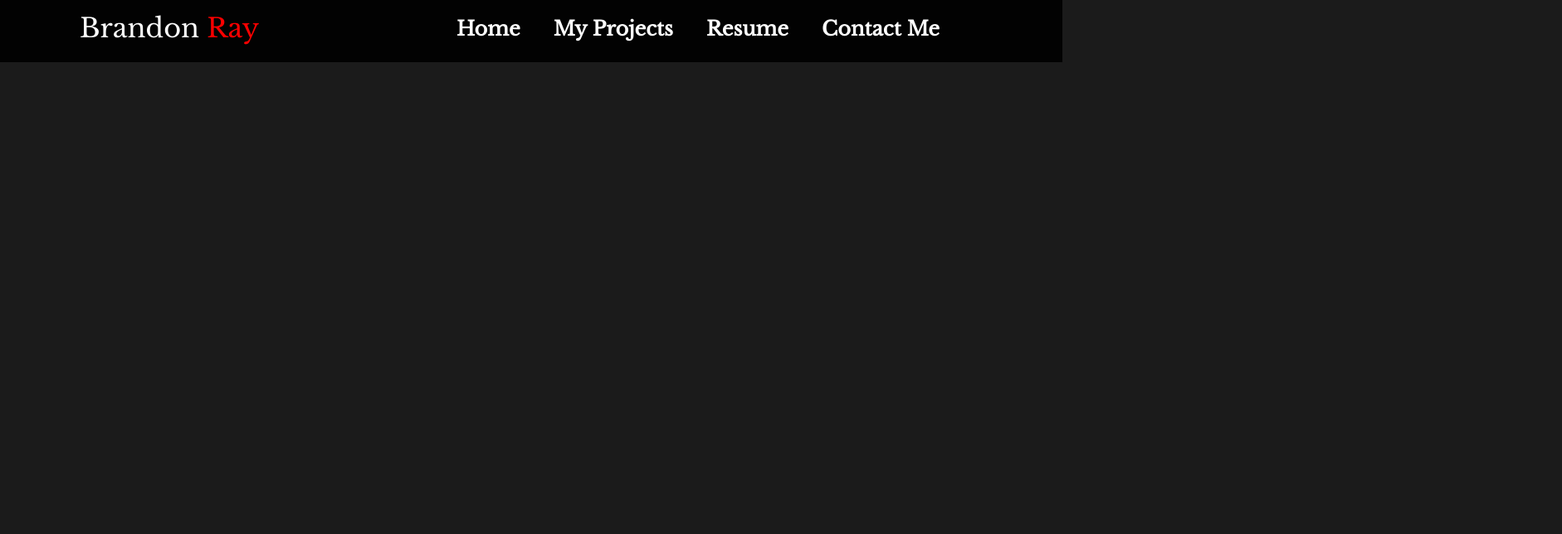
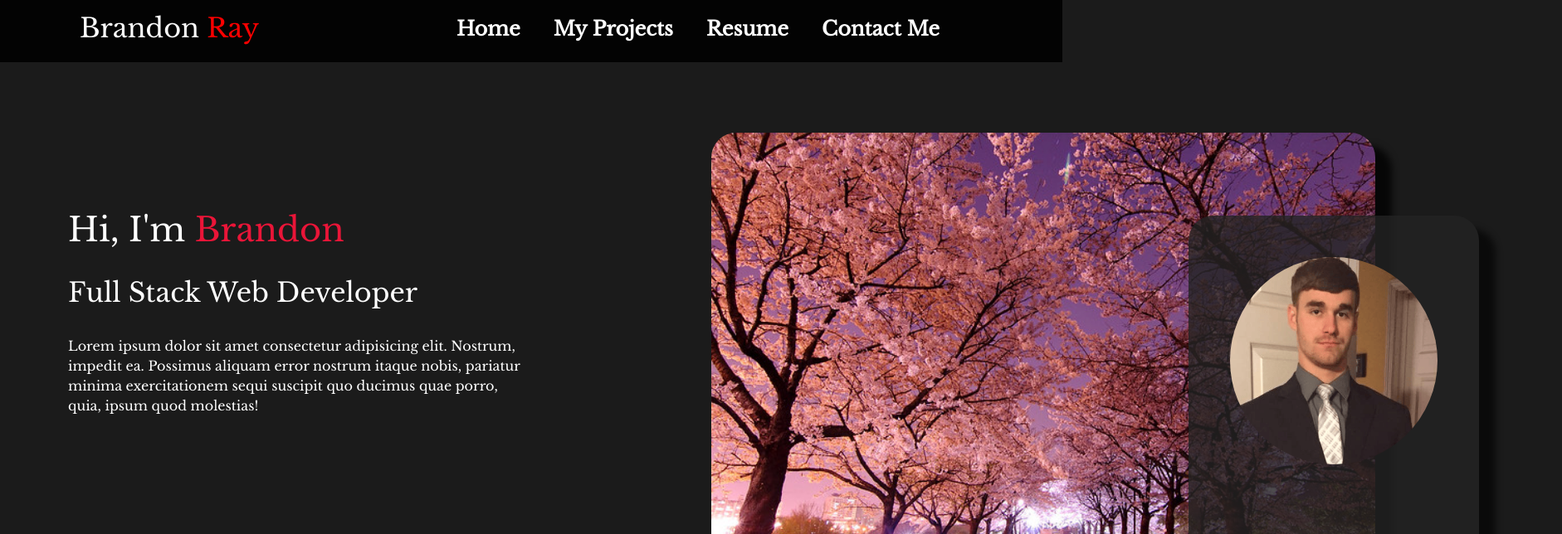
Before and after one commit to BxRay95/Brandon-Ray-Portfolio, a React (Create React App) app: page / in a window 1280 px wide. Shown: the top 644 px of the page at 83% size, 1882 px wide, since content can reach past the window. Built offline with nearby package versions, Linux system fonts and the light colour scheme.

Commit message:
adds home page section and the styling

```diff
--- a/src/App.css
+++ b/src/App.css
@@ -63,3 +63,80 @@ nav ul li a:hover {
     color: #ea1538;
     transition: .3s;
 }
+
+section {
+    display: grid;
+    width: 0 auto;
+    place-items: center;
+    align-content: center;
+    min-height: 100vh;
+    padding: 10rem 2rem;
+}
+
+.full-stack-container {
+    margin-left: -1200px;
+    margin-top: -650px;
+}
+
+.intro-name {
+    display: flex;
+    font-size: x-large;
+    justify-content: left;
+}
+
+.full-stack-web-developer {
+    display: flex;
+    padding-top: 25px;
+    padding-bottom: 25px;
+}
+
+.short-motivation {
+    max-width: 550px;
+}
+
+.about-me-text {
+    text-align: center;
+    padding-top: 350px;
+}
+
+.self-image img {
+    display: flex;
+    width: 250px;
+    height: 250px;
+    object-fit: cover;
+    background-color: rgb(190, 186, 186);
+    border-radius: 50%;
+    position: relative;
+    z-index: 0;
+    margin-top: -550px;
+    margin-left: 1450px;
+    margin-right: 150px;
+}
+
+.self-image-grey-container {
+    display: flex;
+    justify-content: center;
+    align-items: center;
+    width: 350px;
+    height: 600px;
+    background-color: rgb(35, 35, 35);
+    border-radius: 30px;
+    z-index: 0;
+    position: relative;
+    opacity: 80%;
+    margin-left: 1400px;
+    margin-top: -450px;
+    -webkit-box-shadow: 22px 14px 9px -2px rgba(0,0,0,0.77);
+    -moz-box-shadow: 22px 14px 9px -2px rgba(0,0,0,0.77);
+    box-shadow: 22px 14px 9px -2px rgba(0,0,0,0.77);
+}
+
+.cherry-blossum-img {
+    display: flex;
+    margin-right: -600px;
+    border-radius: 30px;
+    z-index: 0;
+    -webkit-box-shadow: 22px 14px 9px -2px rgba(0,0,0,0.77);
+    -moz-box-shadow: 22px 14px 9px -2px rgba(0,0,0,0.77);
+    box-shadow: 22px 14px 9px -2px rgba(0,0,0,0.77);
+}
--- a/src/App.js
+++ b/src/App.js
@@ -1,11 +1,13 @@
 import React from 'react';
 import CustomNavbar from './components/Navbar';
 import './App.css'
+import HomePage from './components/HomePage';
 
 const App = () => {
   return (
     <div>
       <CustomNavbar />
+      <HomePage />
     </div>
   );
 }
--- /dev/null
+++ b/src/components/HomePage.js
@@ -0,0 +1,39 @@
+import React from 'react';
+import '../App.css';
+import Img1Portfolio from './images/Img1Portfolio.jpg'
+import Me from './images/Me.png'
+
+const HomePage = () => {
+    return (
+    <>
+        <section className="home">
+            <div className='cherry-blossum-img'>
+                <img src={Img1Portfolio} alt="My Image" height="550px" width="800px" style={{ borderRadius: '30px' }} />
+            </div>
+            <div>
+                <div className="self-image-grey-container">
+                    <p className="about-me-text"> Lorem ipsum dolor sit amet, consectetur adipisicing elit. Ab, tenetur enim ratione neque maxime ipsam pariatur totam laudantium quos quaerat? </p>
+                </div>
+                <div className="self-image">
+                    <img src={Me} alt="My Self Image" />
+                </div>
+            </div>
+            <div className='full-stack-container'>
+                <div className="intro-name">
+                    <h1>Hi, I'm <span style={{ color: '#ea1538' }}> Brandon </span></h1>
+                </div>
+                <div className="full-stack-web-developer">
+                    <br />
+                    <h2>Full Stack Web Developer</h2>
+                </div>
+                <div className="short-motivation">
+                    <p>Lorem ipsum dolor sit amet consectetur adipisicing elit. Nostrum, impedit ea. Possimus aliquam error nostrum itaque nobis, pariatur minima exercitationem sequi suscipit quo ducimus quae porro, quia, ipsum quod molestias!
+                    </p>
+                </div>
+            </div>
+        </section>
+    </>
+);
+}
+
+export default HomePage;
--- a/src/components/Navbar.js
+++ b/src/components/Navbar.js
@@ -13,6 +13,7 @@ const CustomNavbar = () => {
                         <li><a href="#my-projects">My Projects</a></li>
                         <li><a href="#resume">Resume</a></li>
                         <li><a href="#contact-me">Contact Me</a></li>
+
                     </ul>
                 </nav>
             </div>
```
Also changed, not shown: src/components/images/Img1Portfolio.jpg (added), src/components/images/Me.png (added).
